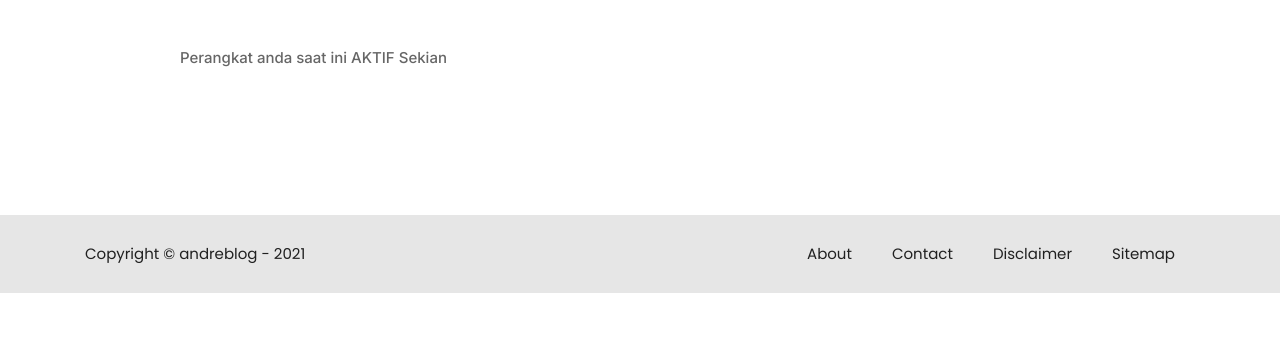
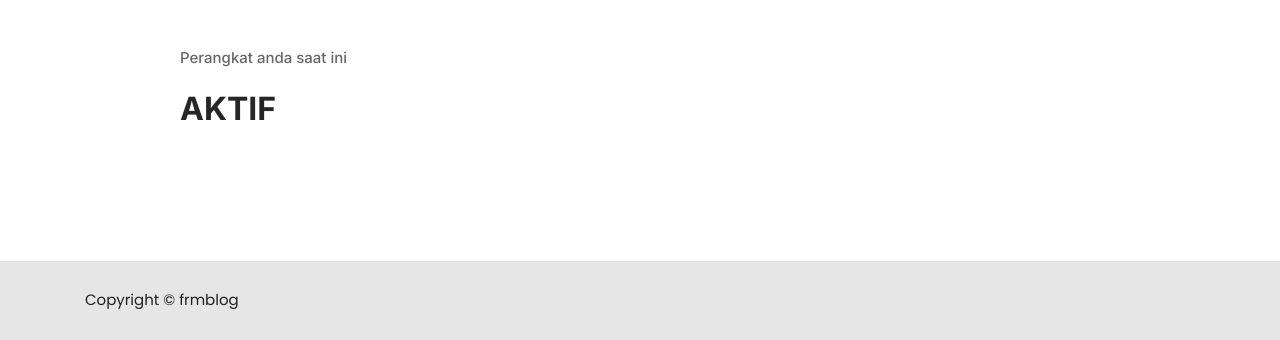
Before and after one commit to frmdeveloper/blog, a website: page is-my-device-on/index.html in a window 1280 px wide. Shown: the part 721-1061 px from the top of the page. Before the commit the page ends 1014 px from the top, so only its background shows below. Drawn offline with Linux system fonts and the light colour scheme.

Commit message:
update index.html

```diff
--- a/is-my-device-on/index.html
+++ b/is-my-device-on/index.html
@@ -75,9 +75,8 @@
                             </a>
                         </div>
                         <div class="post-text">
-                            <p>Perangkat anda saat ini AKTIF
-                            Sekian
-                            </p>
+                            <p>Perangkat anda saat ini</p>
+                            <h2>AKTIF</h2>
                         </div>
                     </div>
                 </div>
@@ -87,13 +86,7 @@
 
     <footer class="footer">
         <div class="container">
-            <p>Copyright &copy; andreblog - 2021</p>
-            <div class="d-flex flex-column flex-md-row align-items-md-center">
-                <a href="#">About</a>
-                <a href="#">Contact</a>
-                <a href="#">Disclaimer</a>
-                <a href="#">Sitemap</a>
-            </div>
+            <p>Copyright &copy; frmblog</p>
         </div>
     </footer>
     <script src="../assets/js/app.js"></script>
```
